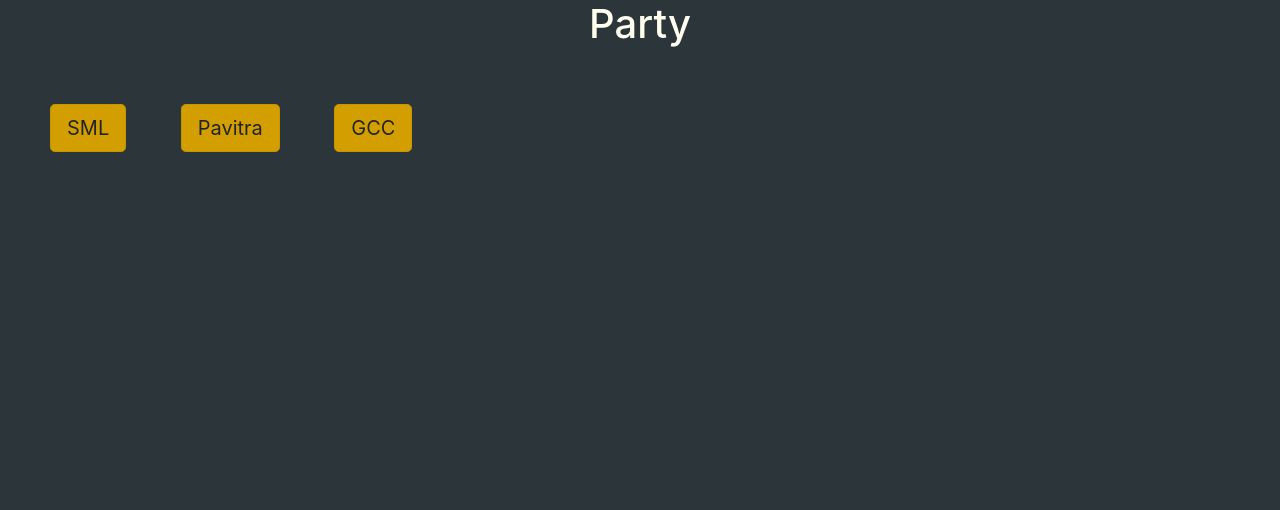
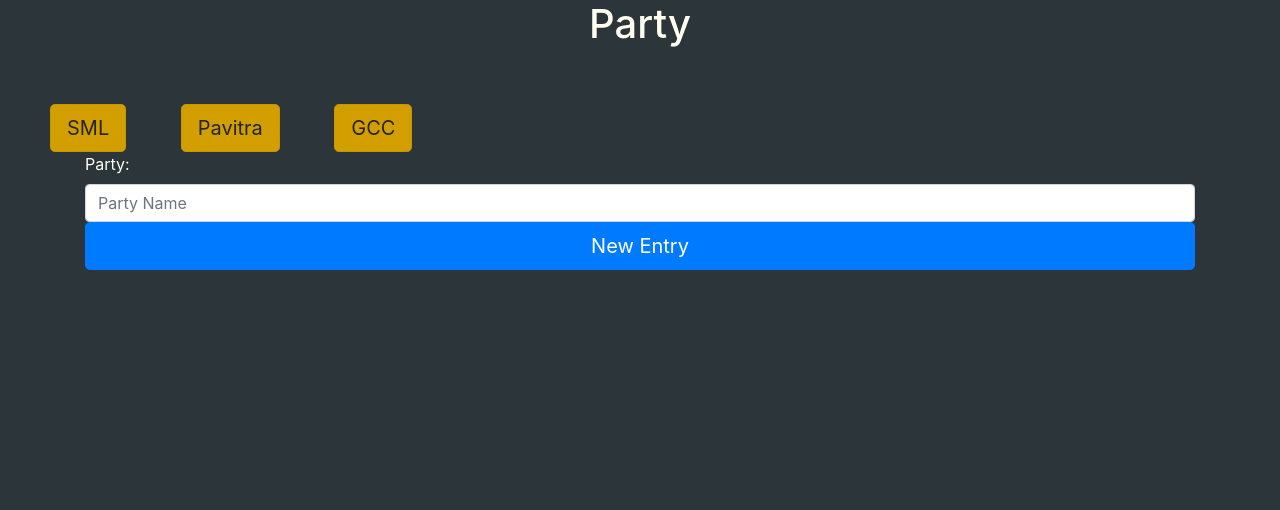
Before and after one commit to VijeshVS/rssbuddy, a Flask app: page /accounts/ in a window 1280 px wide. Shown: the top 510 px of the page. Run offline with Flask 3, Linux system fonts and the light colour scheme; parts of the project's set-up code (start-up, migrations or seed data) failed here and were passed over.

Commit message:
some changes done

```diff
--- a/rssbuddy/forms.py
+++ b/rssbuddy/forms.py
@@ -11,3 +11,8 @@ class EnterInfo(FlaskForm):
     submit = SubmitField(label = 'ADD')
     option_entry = SelectField(label = 'Party' , choices=[('option1', 'SML'), ('option2', 'Pavitra'), ('option3', 'GCC')])
     product_entry = SelectField(label = 'Product' , choices=[('option1', 'Diesel') , ('option2', 'Petrol')])
+
+class OptionForm(FlaskForm):
+    option_name = StringField(label  = 'Party: ')
+    option_value = option_name
+    new_entry =  submit = SubmitField(label = 'New Entry')
--- a/rssbuddy/routes.py
+++ b/rssbuddy/routes.py
@@ -1,8 +1,8 @@
 from rssbuddy import app
-from flask import render_template , url_for , redirect , request , datetime
+from flask import render_template , url_for , redirect , request
 from rssbuddy.models import SML
 from rssbuddy import db
-from rssbuddy.forms import EnterInfo
+from rssbuddy.forms import EnterInfo , OptionForm
 
 @app.route('/')
 def home_page():
@@ -10,7 +10,12 @@ def home_page():
 
 @app.route('/accounts/')
 def account():
-    return render_template('party.html')
+    optionform = OptionForm()
+    if request.method == 'POST' and optionform.validate():
+        print("Hello")
+        redirect(url_for('account'))
+
+    return render_template('party.html' , optionform=optionform)
 
 @app.route('/accounts/SML')
 def sml_accounts():
@@ -30,6 +35,7 @@ def sml_accounts():
 @app.route('/accounts/add' , methods = ['POST','GET'])
 def adding_acc():
     form = EnterInfo()
+
     if request.method == 'POST' and form.validate():
         if form.option_entry.data == 'option1' :
             if form.product_entry.data == 'option1':
--- a/rssbuddy/templates/home.html
+++ b/rssbuddy/templates/home.html
@@ -10,8 +10,11 @@
     <br>
     <br>
 
+
     <a href="/accounts" class="btn btn-primary btn-lg active" style="margin-left: 50px;" role="button" aria-pressed="true">Accounts</a>
     <a href="/accounts/add" class="btn btn-warning btn-lg active" style="margin-left: 50px;" role="button" aria-pressed="true">Add Bill</a>
+
+
 
 
     <style>
--- a/rssbuddy/templates/party.html
+++ b/rssbuddy/templates/party.html
@@ -16,6 +16,19 @@
     <a href="./Pavitra" class="btn btn-warning btn-lg active" style="margin-left: 50px;" role="button" aria-pressed="true">Pavitra</a>
     <a href="./GCC" class="btn btn-warning btn-lg active" style="margin-left: 50px;" role="button" aria-pressed="true">GCC</a>
 
+
+    <div class="container">
+        <form method="POST" class="form-register" style="color:white;">
+            {{ optionform.csrf_token }}
+
+        {{ optionform.option_name.label() }}
+        {{ optionform.option_name(class="form-control", placeholder="Party Name") }}
+
+        {{ optionform.submit(class='btn btn-lg btn-block btn-primary')}}
+
+        </form>
+    </div>
+
         </form>
     <style>
         body {
```
Also changed, not shown: rssbuddy/models.py (line endings or trailing spaces).
